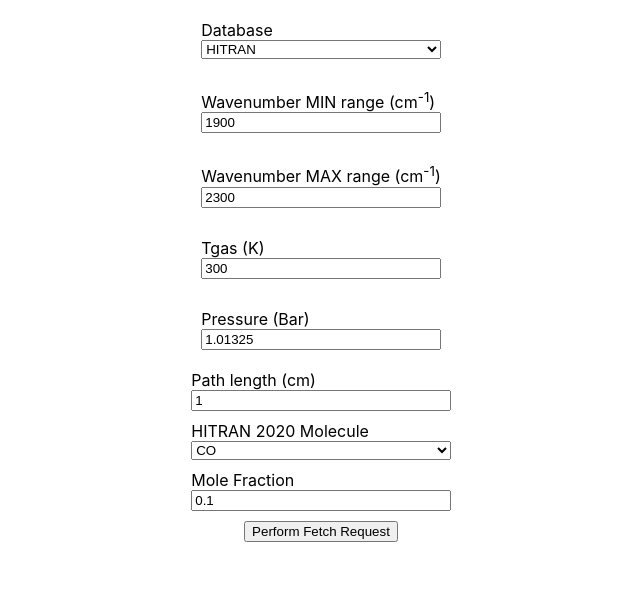
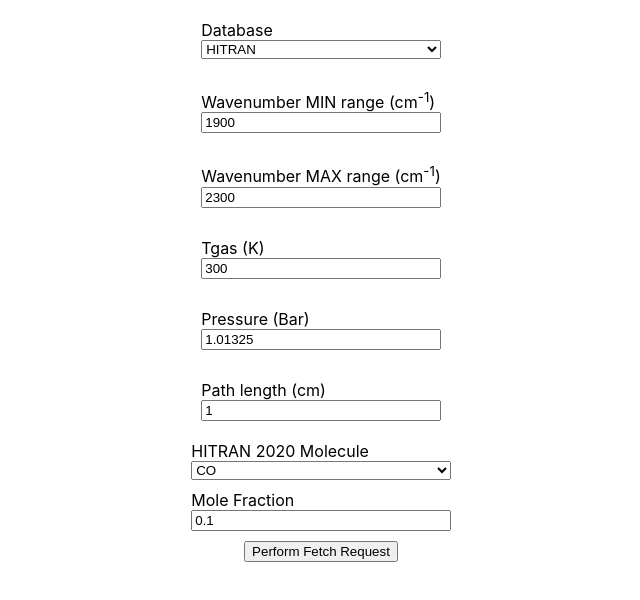
Before and after one commit to VanFossen/raston-graph, a React (Create React App) app: page / in a window 1280 px wide. Shown: the top 600 px of the page, without its empty margins (319-959 px from the left). Built offline with nearby package versions, Linux system fonts and the light colour scheme.

Commit message:
create PathLength component

```diff
--- a/src/components/Input.jsx
+++ b/src/components/Input.jsx
@@ -2,6 +2,7 @@ import React from "react";
 import Database from "./inputs/Database";
 import MaxWave from "./inputs/MaxWave";
 import MinWave from "./inputs/MinWave";
+import PathLength from "./inputs/PathLength";
 import Pressure from "./inputs/Pressure";
 import Tgas from "./inputs/Tgas";
 
@@ -18,13 +19,7 @@ function Input({ params, setParams }) {
 
       <Pressure params={params} setParams={setParams} />
 
-      <label htmlFor="path">Path length (cm)</label>
-      <input
-        id="path"
-        type="number"
-        defaultValue={params.path_length}
-        onChange={(e) => setParams({ ...params, path_length: e.target.value })}
-      ></input>
+      <PathLength params={params} setParams={setParams} />
 
       <label htmlFor="molecule">HITRAN 2020 Molecule</label>
       <select
--- /dev/null
+++ b/src/components/inputs/PathLength.jsx
@@ -0,0 +1,17 @@
+import React from "react";
+
+function PathLength({ params, setParams }) {
+  return (
+    <div className="input">
+      <label htmlFor="path">Path length (cm)</label>
+      <input
+        id="path"
+        type="number"
+        defaultValue={params.path_length}
+        onChange={(e) => setParams({ ...params, path_length: e.target.value })}
+      ></input>
+    </div>
+  );
+}
+
+export default PathLength;
```
